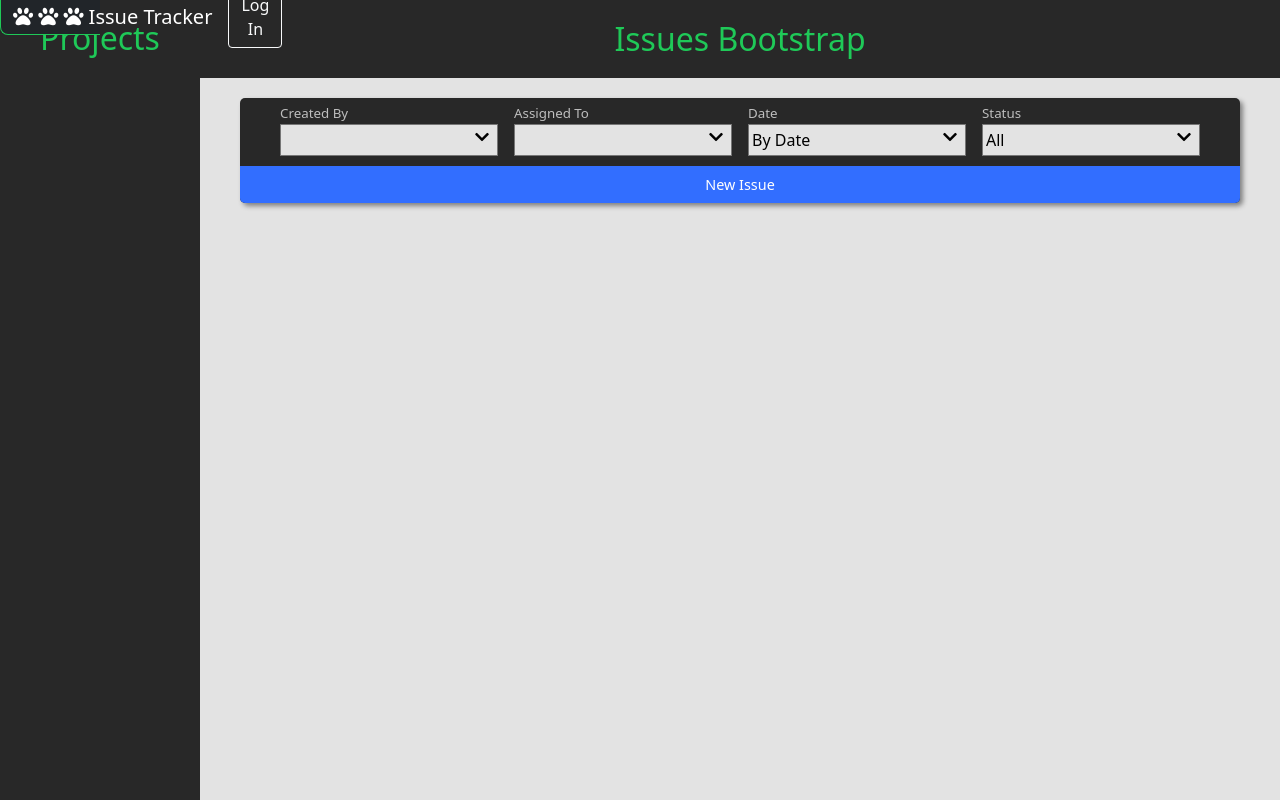
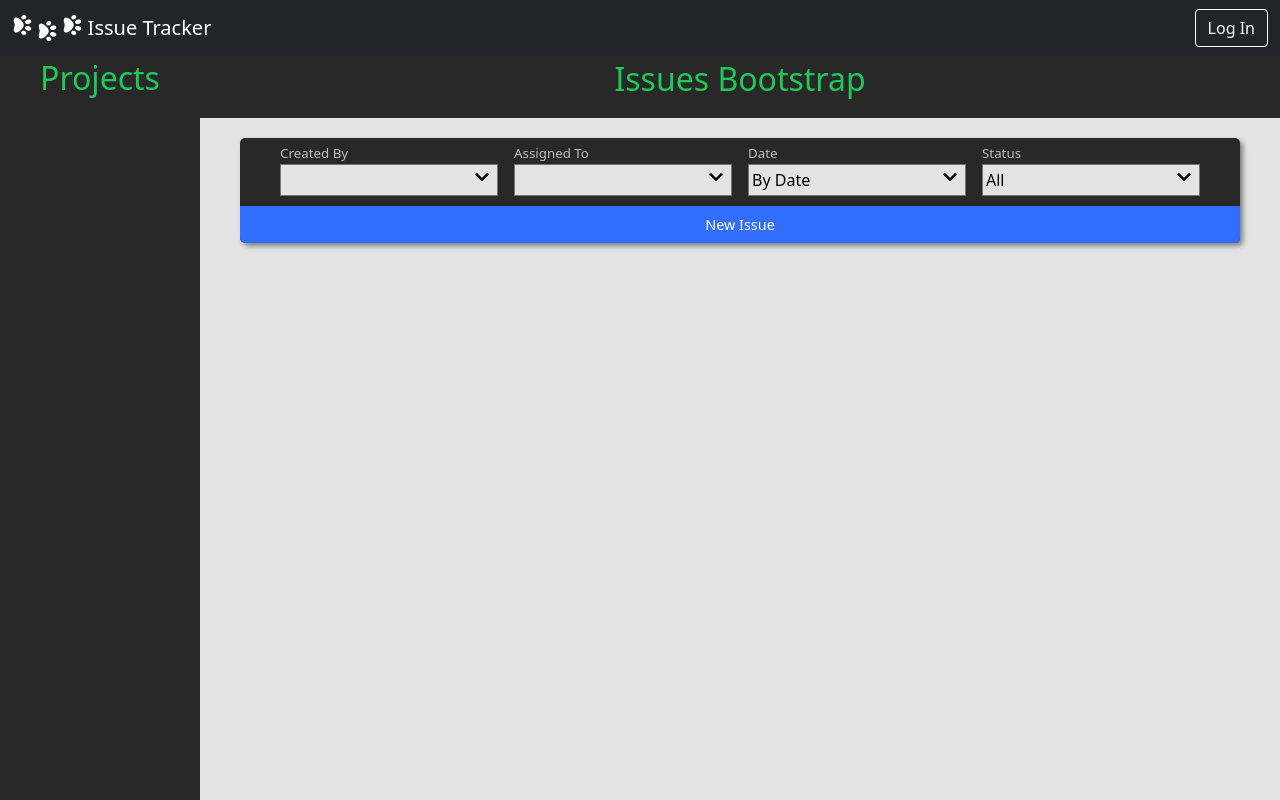
Before and after one commit to eoja82/multi-project-issue-tracker, a website: page views/index.html in a window 1280 px wide. Shown: the top 800 px of the page. Drawn offline with nearby package versions, Linux system fonts and the light colour scheme; files that its build step writes are made by us from their sources; no server answers; files whose address does not match are found by name.

Commit message:
add style for paws logo, delete old nav css

```diff
--- a/public/style.css
+++ b/public/style.css
@@ -83,35 +83,11 @@ body {
   font-family: "Roboto", Arial, Helvetica, sans-serif;
   font-weight: 300;
 }
-nav {
-  z-index: 99;
-  position: var(--nav-position);
-  top: 0;
-  right: 0;
-  background-color: black;
-  width: var(--nav-width);
-  height: 35px;
-  text-align: var(--nav-text-align);
-  display: flex;
-  align-items: center;
-  border-radius: var(--nav-border-radius);
-  border-left: var(--nav-border-left);
-  border-bottom: 1px solid rgb(31, 201, 88);
+.pawLeft {
+  transform: translate(0, -3px) rotate(90deg);
 }
-.navButton {
-  cursor: pointer;
-  background-color: transparent;
-  border: none;
-  font-size: 1rem;
-  color: rgb(190, 190, 190);
-  margin: auto;
-}
-.navButton:hover {
-  color: rgb(31, 201, 88);
-}
-.navButton a {
-  text-decoration: none;
-  color: unset;
+.pawRight {
+  transform: translate(0, 3px) rotate(90deg);
 }
 #projectsTitle, #issuesTitle {
   text-align: center;
@@ -123,7 +99,7 @@ nav {
   width: var(--projectListContainer-width);
   height: var(--projectsListContainer-height);
   position: var(--projectsListContainer-position);
-  top: 0;
+  top: 40px;
   left: 0;
   overflow-x: hidden;
 }
@@ -172,6 +148,7 @@ nav {
   min-height: 100vh;
   margin-left: var(--projectsIssuesContainer-margin-left);
   padding-bottom: 2rem;
+  margin-top: 40px;
 }
 #sortContainer {
   margin: 0 auto 1.5rem;
```
